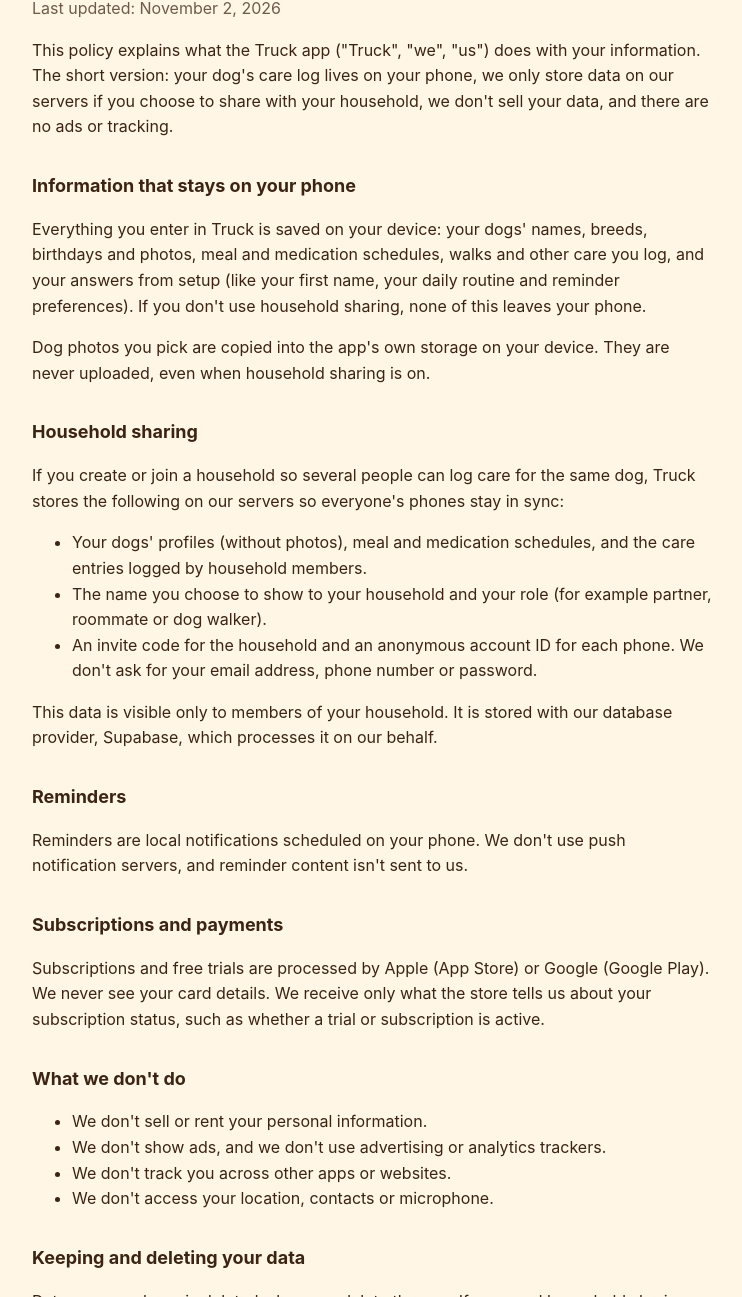
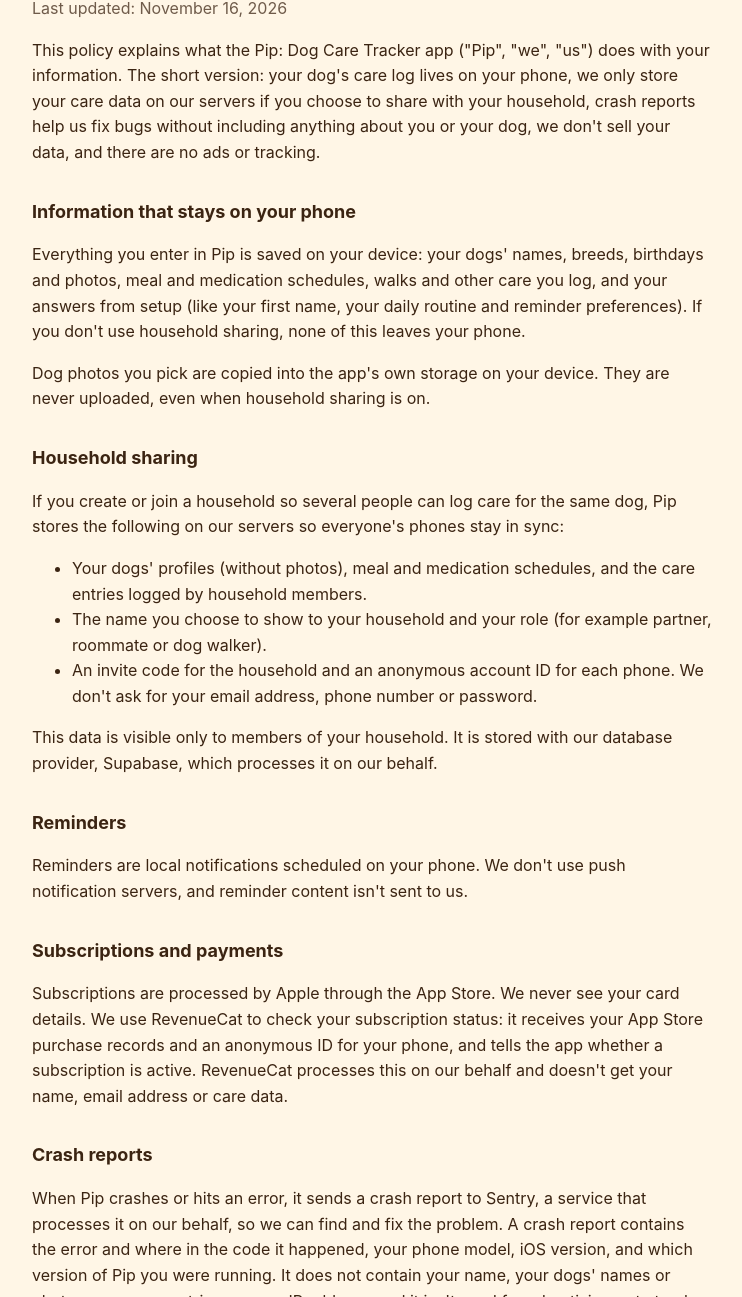
Before and after one commit to maxmarkel/truck-privacy, a plain HTML site: page index.html in a window 1280 px wide. Shown: the part 84-1381 px from the top of the page, without its empty margins (268-1010 px from the left). Drawn offline with Linux system fonts and the light colour scheme.

Commit message:
Privacy policy: rename to Pip, add RevenueCat and Sentry crash reports, drop trial wording

```diff
--- a/index.html
+++ b/index.html
@@ -3,7 +3,7 @@
 <head>
 <meta charset="utf-8">
 <meta name="viewport" content="width=device-width, initial-scale=1">
-<title>Truck App Privacy Policy</title>
+<title>Pip Privacy Policy</title>
 <style>
   :root { color-scheme: light dark; --bg: #FFF6E6; --text: #3B2412; --soft: #6F5B4A; --link: #7B4A24; }
   @media (prefers-color-scheme: dark) { :root { --bg: #1F150C; --text: #F6E8CC; --soft: #CDB89C; --link: #E0A86F; } }
@@ -18,16 +18,16 @@
 </head>
 <body>
 <main>
-<h2>Truck App Privacy Policy</h2>
-<p>Last updated: November 2, 2026</p>
-<p>This policy explains what the Truck app ("Truck", "we", "us") does with your information. The short version: your dog's care log lives on your phone, we only store data on our servers if you choose to share with your household, we don't sell your data, and there are no ads or tracking.</p>
+<h2>Pip Privacy Policy</h2>
+<p>Last updated: November 16, 2026</p>
+<p>This policy explains what the Pip: Dog Care Tracker app ("Pip", "we", "us") does with your information. The short version: your dog's care log lives on your phone, we only store your care data on our servers if you choose to share with your household, crash reports help us fix bugs without including anything about you or your dog, we don't sell your data, and there are no ads or tracking.</p>
 
 <h3>Information that stays on your phone</h3>
-<p>Everything you enter in Truck is saved on your device: your dogs' names, breeds, birthdays and photos, meal and medication schedules, walks and other care you log, and your answers from setup (like your first name, your daily routine and reminder preferences). If you don't use household sharing, none of this leaves your phone.</p>
+<p>Everything you enter in Pip is saved on your device: your dogs' names, breeds, birthdays and photos, meal and medication schedules, walks and other care you log, and your answers from setup (like your first name, your daily routine and reminder preferences). If you don't use household sharing, none of this leaves your phone.</p>
 <p>Dog photos you pick are copied into the app's own storage on your device. They are never uploaded, even when household sharing is on.</p>
 
 <h3>Household sharing</h3>
-<p>If you create or join a household so several people can log care for the same dog, Truck stores the following on our servers so everyone's phones stay in sync:</p>
+<p>If you create or join a household so several people can log care for the same dog, Pip stores the following on our servers so everyone's phones stay in sync:</p>
 <ul>
 <li>Your dogs' profiles (without photos), meal and medication schedules, and the care entries logged by household members.</li>
 <li>The name you choose to show to your household and your role (for example partner, roommate or dog walker).</li>
@@ -39,12 +39,15 @@
 <p>Reminders are local notifications scheduled on your phone. We don't use push notification servers, and reminder content isn't sent to us.</p>
 
 <h3>Subscriptions and payments</h3>
-<p>Subscriptions and free trials are processed by Apple (App Store) or Google (Google Play). We never see your card details. We receive only what the store tells us about your subscription status, such as whether a trial or subscription is active.</p>
+<p>Subscriptions are processed by Apple through the App Store. We never see your card details. We use RevenueCat to check your subscription status: it receives your App Store purchase records and an anonymous ID for your phone, and tells the app whether a subscription is active. RevenueCat processes this on our behalf and doesn't get your name, email address or care data.</p>
+
+<h3>Crash reports</h3>
+<p>When Pip crashes or hits an error, it sends a crash report to Sentry, a service that processes it on our behalf, so we can find and fix the problem. A crash report contains the error and where in the code it happened, your phone model, iOS version, and which version of Pip you were running. It does not contain your name, your dogs' names or photos, your care entries, or your IP address, and it isn't used for advertising or to track you. Crash reports are kept for up to 90 days.</p>
 
 <h3>What we don't do</h3>
 <ul>
 <li>We don't sell or rent your personal information.</li>
-<li>We don't show ads, and we don't use advertising or analytics trackers.</li>
+<li>We don't show ads, and we don't use advertising or analytics trackers. The only diagnostic data we collect is the crash reports described above.</li>
 <li>We don't track you across other apps or websites.</li>
 <li>We don't access your location, contacts or microphone.</li>
 </ul>
@@ -53,7 +56,7 @@
 <p>Data on your phone is deleted when you delete the app. If you used household sharing and want the household's synced data deleted from our servers, email us at <a href="mailto:hello@truckthedog.com">hello@truckthedog.com</a> and we'll delete it within 30 days. Leaving a household stops your phone from sending new changes to it.</p>
 
 <h3>Children</h3>
-<p>Truck is meant for adults managing their dog's care. We don't knowingly collect personal information from children under 13. If you believe a child has given us information, contact us and we'll delete it.</p>
+<p>Pip is meant for adults managing their dog's care. We don't knowingly collect personal information from children under 13. If you believe a child has given us information, contact us and we'll delete it.</p>
 
 <h3>Your rights</h3>
 <p>Depending on where you live, you may have the right to access, correct or delete your personal information. To make a request, email <a href="mailto:hello@truckthedog.com">hello@truckthedog.com</a>.</p>
```
